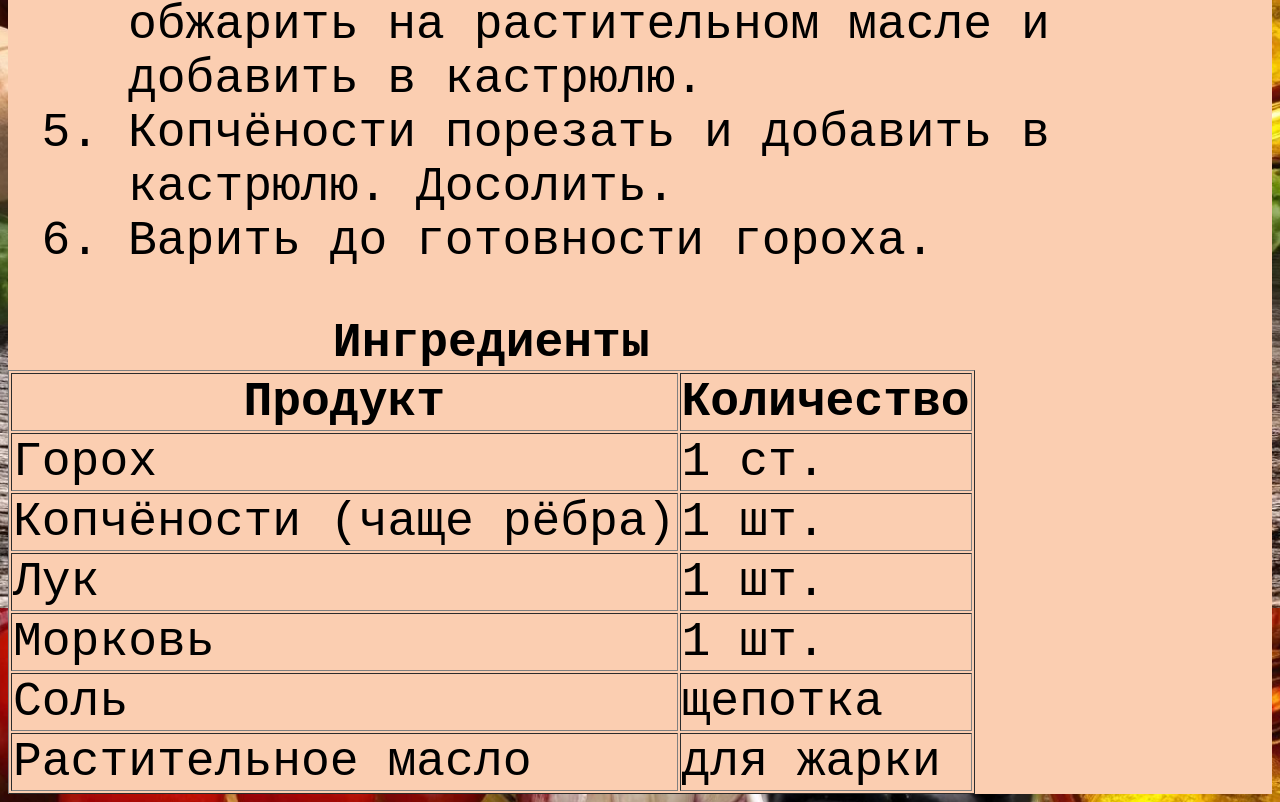
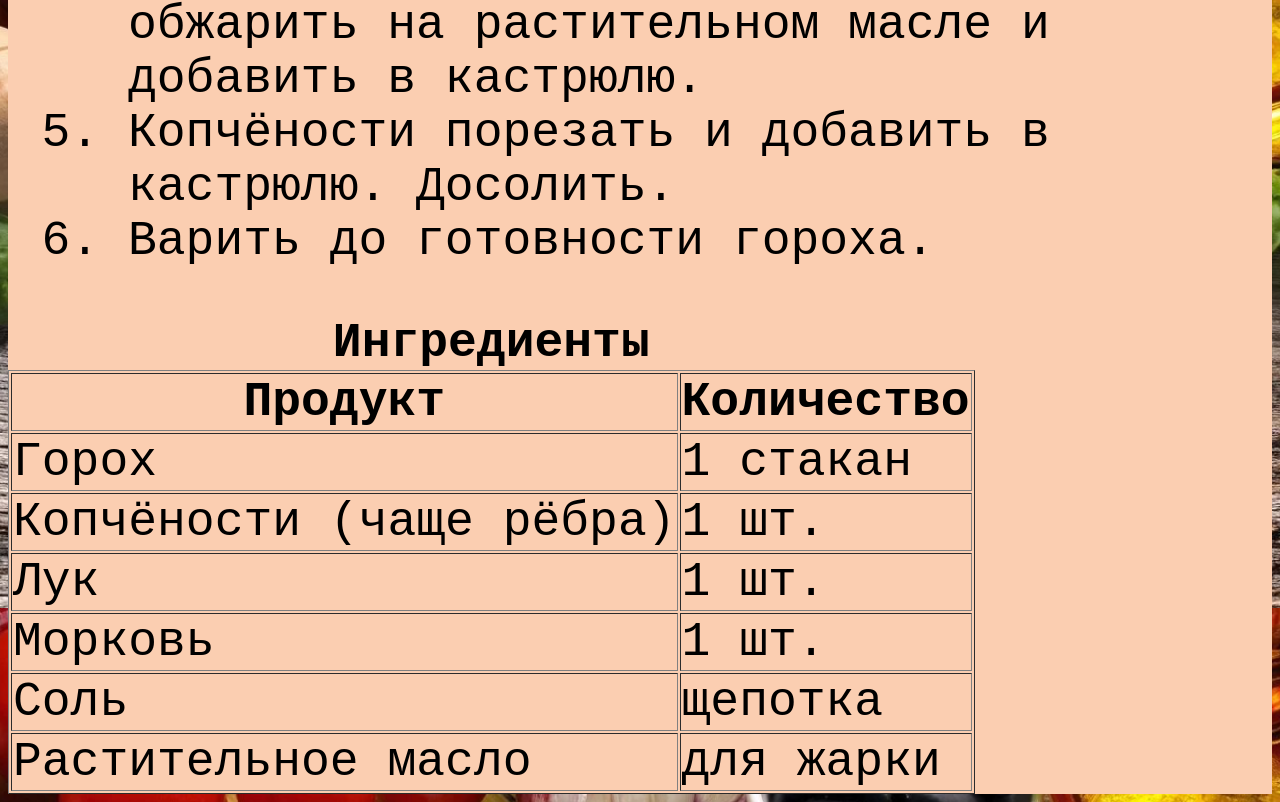
Before and after one commit to Ragnar-Lodbrock-off/HomeMenu.github.io, a plain HTML site: page Гороховый суп.html in a window 1280 px wide. Shown: the part 992-1794 px from the top of the page. Drawn offline with Linux system fonts and the light colour scheme.

Commit message:
Update Гороховый суп.html

```diff
--- a/Гороховый суп.html
+++ b/Гороховый суп.html
@@ -16,7 +16,7 @@
 <th>Продукт</th>
 <th>Количество</th>
 </tr>
-<tr> <td>Горох</td> <td>1 ст.</td> </tr>
+<tr> <td>Горох</td> <td>1 стакан</td> </tr>
 <tr> <td>Копчёности (чаще рёбра)</td> <td>1 шт.</td> </tr>
 <tr> <td>Лук</td> <td>1 шт.</td> </tr>
 <tr> <td>Морковь</td> <td>1 шт.</td> </tr>
```
